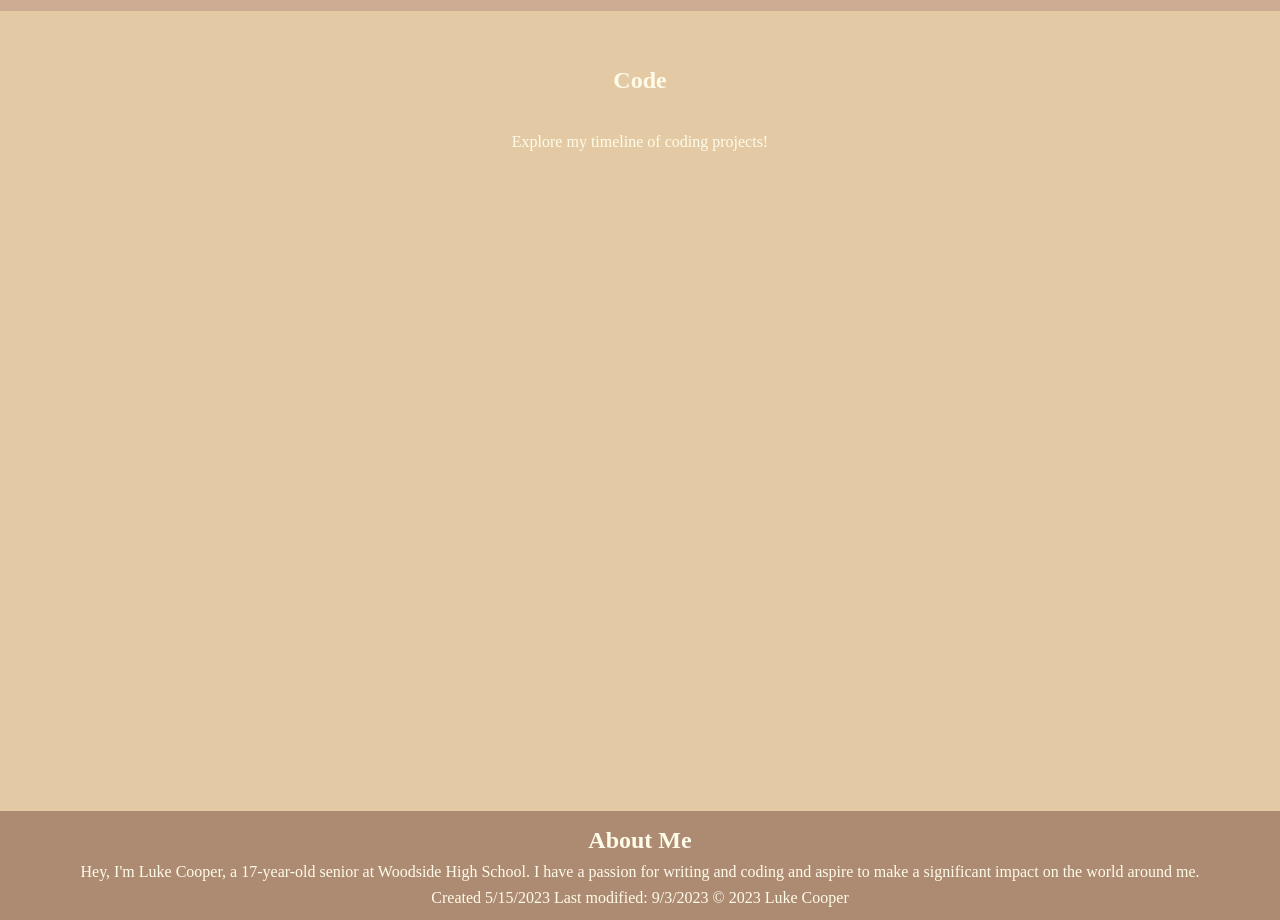
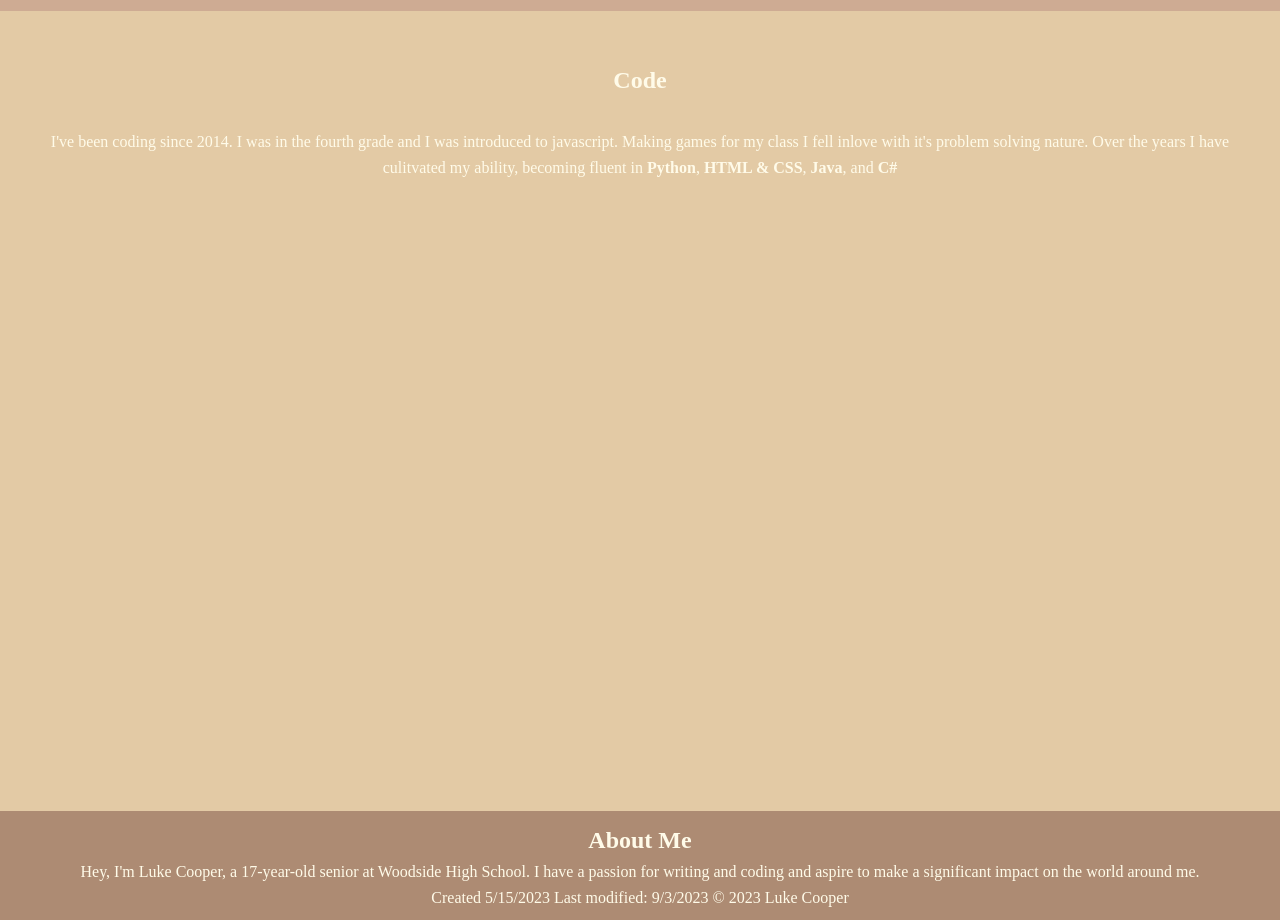
Before and after one commit to LukeTheCoop/lukethecoop.github.io, a plain HTML site: page index.html in a window 1280 px wide. Shown: the part 1620-2540 px from the top of the page. Drawn offline with Linux system fonts and the light colour scheme; files whose address does not match are found by name.

Commit message:
Changed <p> in coding!

```diff
--- a/index.html
+++ b/index.html
@@ -62,7 +62,7 @@
 
     <section id="coding-projects">
         <h2>Code</h2>
-        <p>Explore my timeline of coding projects!</p>
+        <p>I've been coding since 2014. I was in the fourth grade and I was introduced to javascript. Making games for my class I fell inlove with it's problem solving nature. Over the years I have culitvated my ability, becoming fluent in <b>Python</b>, <b>HTML & CSS</b>, <b>Java</b>, and <b>C#</b></b></b></p>
         <div id="timeline">
             <!-- Timeline items will be here -->
         </div>
```
